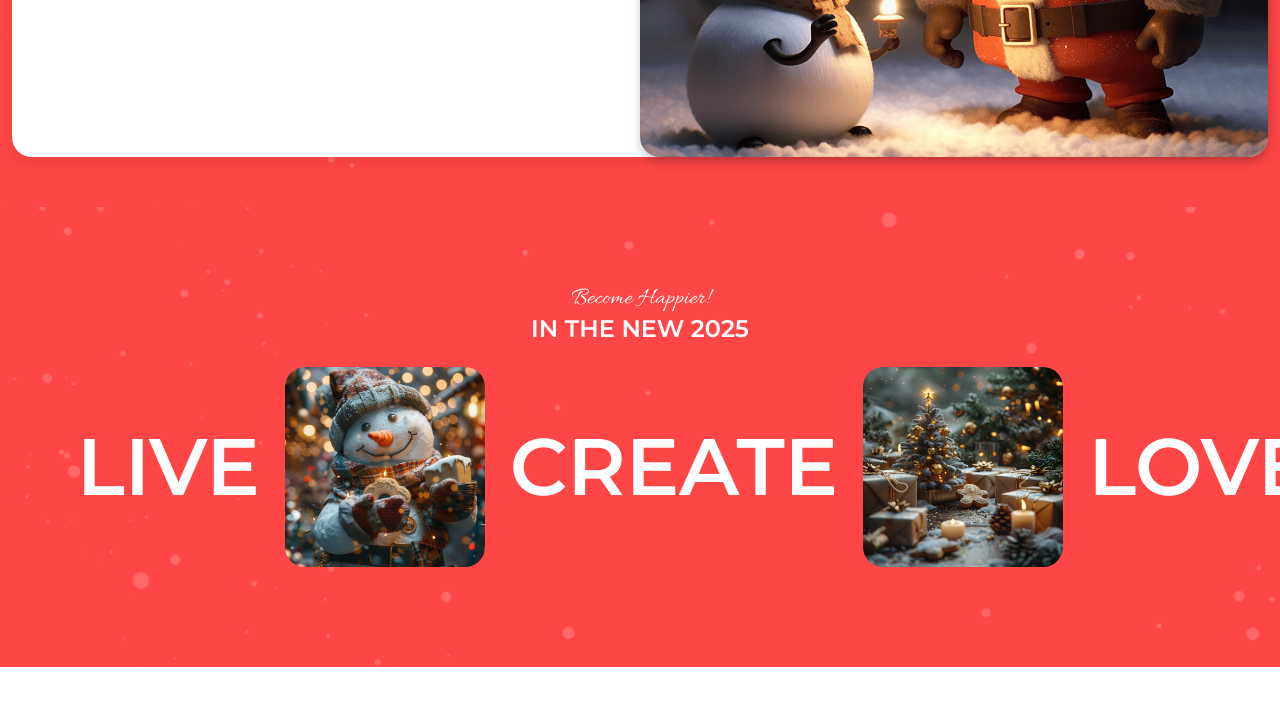
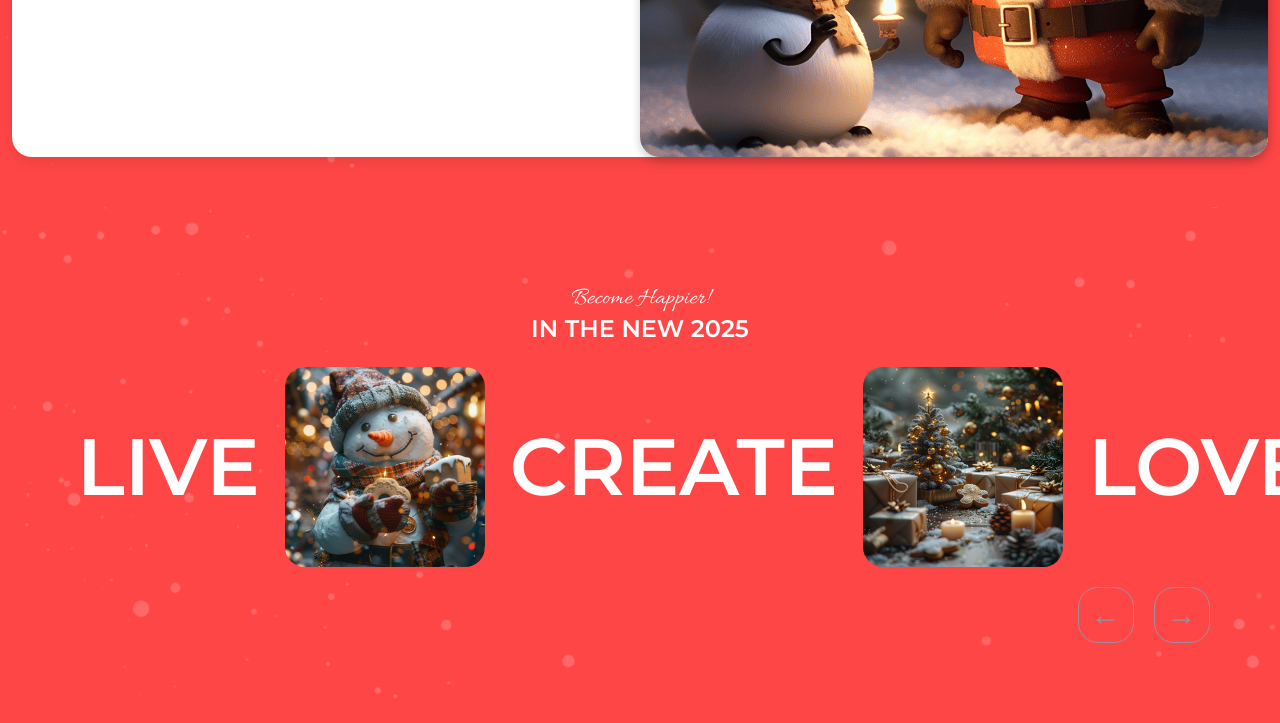
Before and after one commit to wasabully/Christmas-Shop, a website: page index.html in a window 1280 px wide. Shown: the part 1009-1732 px from the top of the page. Before the commit the page ends 1676 px from the top, so only its background shows below. Drawn offline with Linux system fonts and the light colour scheme.

Commit message:
feat: Added buttons and finished the slider

```diff
--- a/index.html
+++ b/index.html
@@ -71,27 +71,6 @@
 
 			</section>
 
-			<!-- <section class="slider-section">
-				<div class="slider-container">
-					<div class="slider-t">
-						<span class="slider-caption">Become Happier!</span>
-						<h2 class="Header2">in the new 2025</h2>
-					</div>
-					<div class="slider">
-						<p class="slider-text">Live</p>
-						<div class="slider-item-1"></div>
-						<p class="slider-text">Create</p>
-						<div class="slider-item-2"></div>
-						<p class="slider-text">Love</p>
-						<div class="slider-item-3"></div>
-					</div>
-					<div class="cont-btn">
-						<div class="prev-btn"></div>
-						<div class="next-btn"></div>
-					</div>
-				</div>
-			</section> -->
-
 			<section class="slider-section" >
 				<div class="slider-t slider-text">
 					<span class="slider-caption">Become Happier!</span>
@@ -120,13 +99,14 @@
               <div class="gallery-title">dream</div>
               <img src="./src/img/slider/fairytale-house.png" class="gallery-img" alt="img">
             </div>
-
           </div>
 
         </div>
 
-
-
+				<div class="slider-controls">
+					<button class="control-btn control-btn-prev">&#8592;</button>
+					<button class="control-btn control-btn-next">&#8594;</button>
+				</div>
       </section>
 
 
--- a/src/sass/component/_slider.scss
+++ b/src/sass/component/_slider.scss
@@ -56,7 +56,7 @@
 	font-size: 8rem;
 	font-weight: 600;
 	text-transform: uppercase;
-	color: white;
+	color: $color-static-white;
 }
 
 .gallery-img {
@@ -64,3 +64,30 @@
 	height: 200px;
 	border-radius: 20px;
 }
+
+.slider-controls {
+	display: flex;
+	justify-content: flex-end;
+	gap: 20px;
+	padding-right: 5.5%;
+}
+
+.control-btn {
+	width: 56px;
+	height: 56px;
+	display: flex;
+	justify-content: center;
+	align-items: center;
+	background-color: transparent;
+	border: 1px solid hsla(195, 56%, 62%, 0.6);
+	border-radius: 20px;
+	color: hsla(195, 56%, 62%, 0.6);
+	font-size: 3rem;
+	font-weight: 600;
+	cursor: pointer;
+	transition: 0.5s ease-in-out;
+
+	&:hover {
+		background-color: hsla(180, 13%, 92%, 0.951);
+	}
+}
```
Also changed, not shown: src/sass/main.css, 1 other file.
